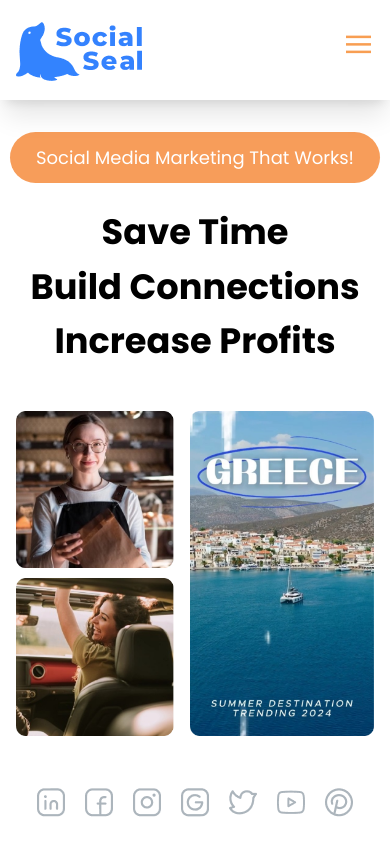
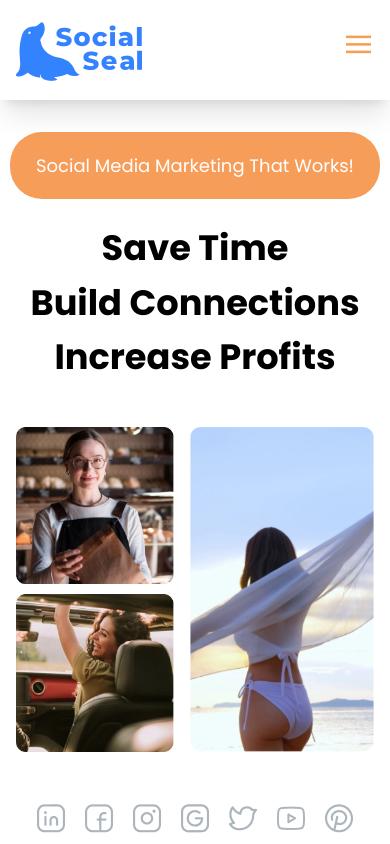
Before and after one commit to MateuszKujawa/SocialSeal, a website: page src/index.html in a window 390 px wide. Shown: the top 844 px of the page. Drawn offline with nearby package versions, Linux system fonts and the light colour scheme.

Commit message:
Fast commit
dodanie zmieniajacego sie zdjecia i przycisk

```diff
--- a/src/index.html
+++ b/src/index.html
@@ -301,7 +301,7 @@
             <div class="flex lg:flex-row flex-col px-4 py-4 lg:max-w-[1230px] w-full mx-auto gap-[50px]">
                 <!-- Text -->
                 <div class="flex flex-col space-y-[30px] lg:items-start items-center">
-                    <p class="w-[370px] py-[12px] bg-[#F79D5A] text-white text-[18px] text-center rounded-[32px]">Social Media Marketing That Works!</p>
+                    <p class="w-[370px] sm:py-[12px] py-[20px] bg-[#F79D5A] text-white text-[18px] text-center rounded-[32px]">Social Media Marketing That Works!</p>
                     <div class="flex flex-col sm:space-y-[8px] space-y-[16px] lg:text-left text-center w-full">
                         <h1 class="font-[700] lg:text-[60px] sm:text-[72px] text-[35.2px] sm:leading-[79.2px] leading-[38.72px]">Save Time</h1>
                         <h1 class="font-[700] lg:text-[60px] sm:text-[72px] text-[35.2px] sm:leading-[79.2px] leading-[38.72px]">Build Connections</h1>
@@ -337,7 +337,8 @@
                         </div>
                     </div>
                     <div>
-                        <img src="images/img/header/greece.png" class="lg:max-w-max h-auto">
+                        <img src="images/img/header/greece.png" class="lg:max-w-max h-auto lg:block hidden">
+                        <img src="images/img/header/girl-on-beach.png" class="lg:max-w-max h-auto lg:hidden block">
                     </div>
                 </div>
 
@@ -353,7 +354,7 @@
                         <img src="images/icons/header icons/pint.png">
                     </div>
                     <div class="flex space-x-2 items-center justify-center w-full">
-                        <a href="#" class="rounded-[20px] py-[23px] px-[38px] bg-[#3482FF] text-white text-[16px] font-[600] text-center sm:w-fit w-full">View Our Plans</a>
+                        <a href="#" class="rounded-[20px] sm:py-[28px] sm:px-[55px] py-[23px] px-[38px] bg-[#3482FF] text-white text-[16px] font-[600] text-center sm:w-fit w-full">View Our Plans</a>
                     </div>
                 </div>
             </div>
```
Also changed, not shown: src/style.css.
